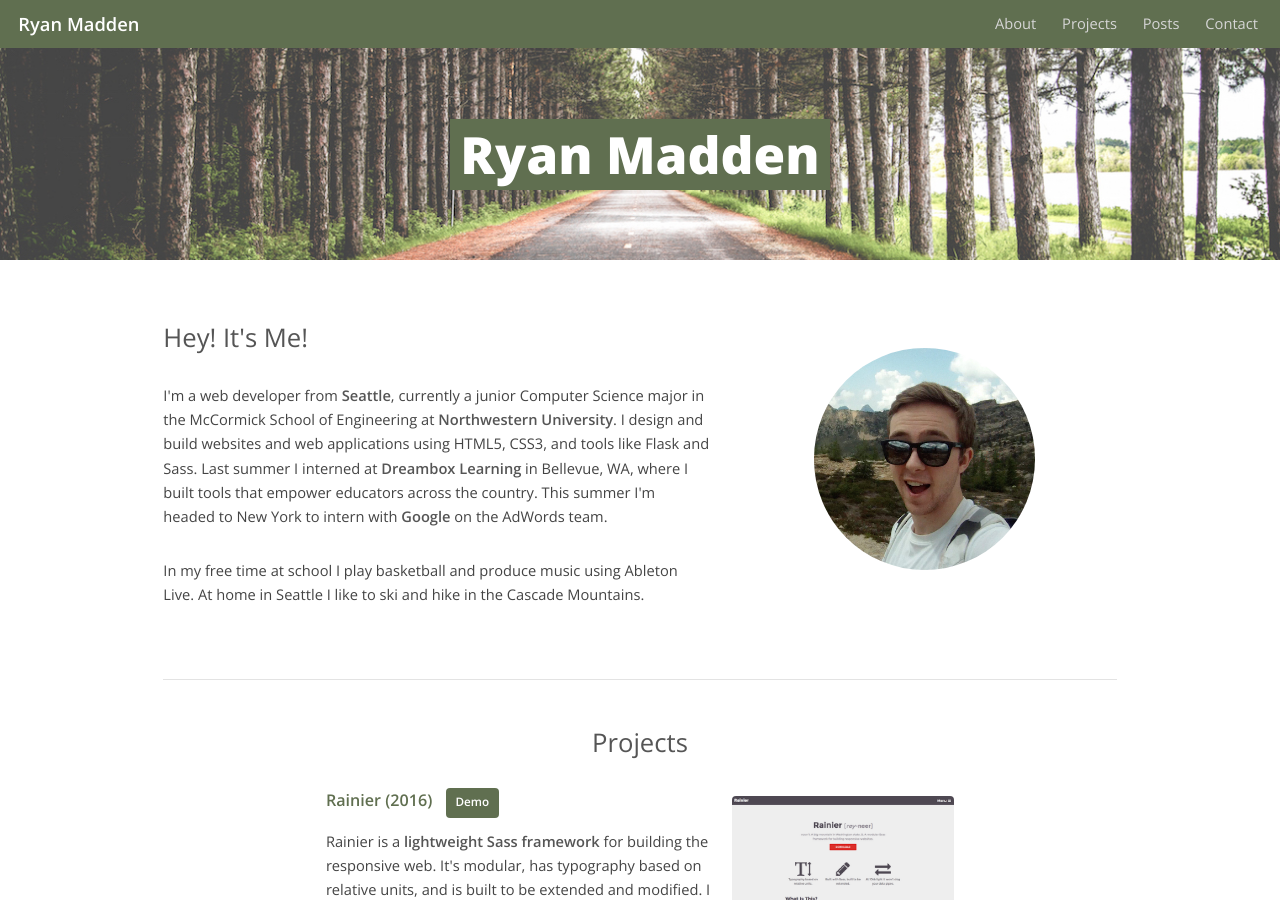
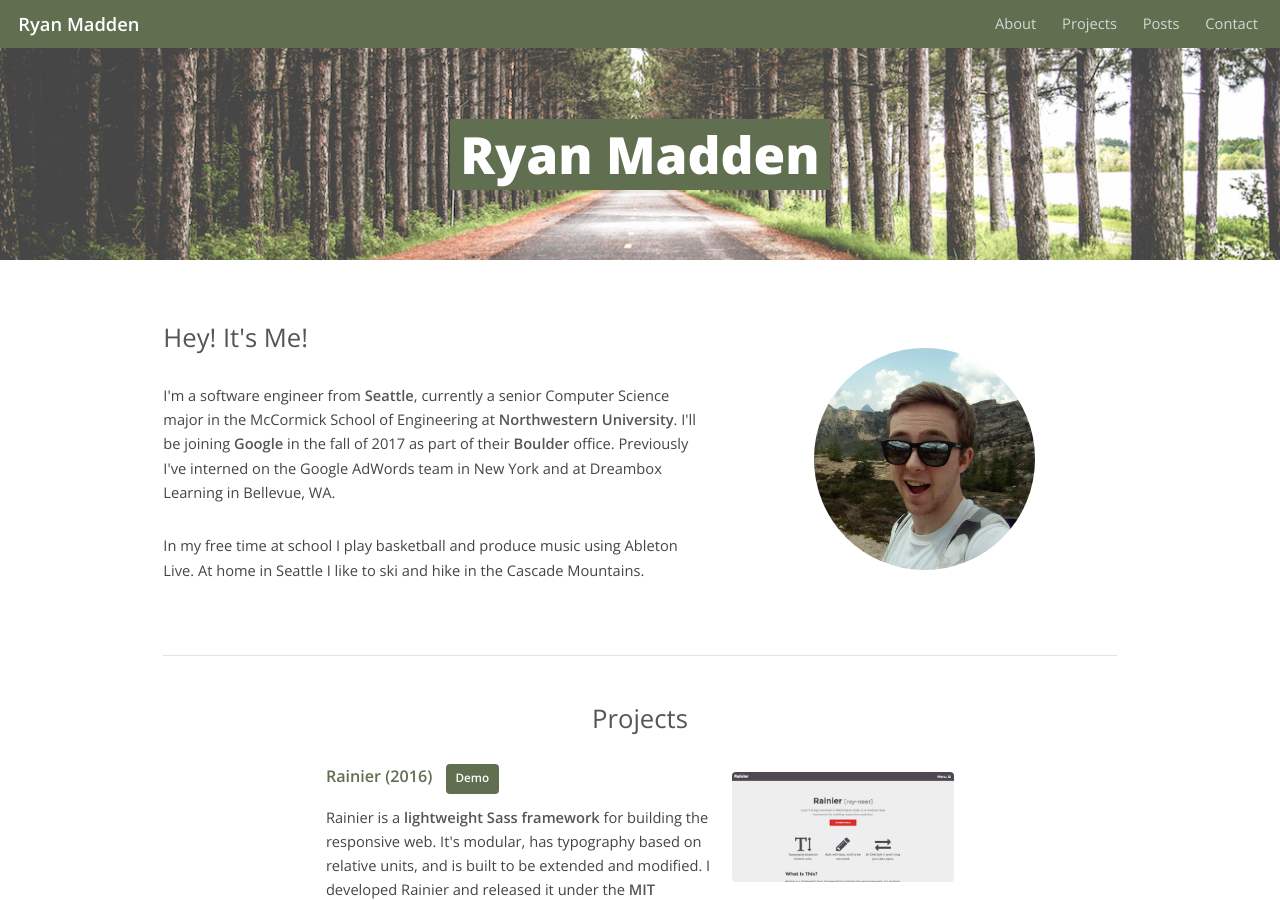
Before and after one commit to ryanmadden/ryanmadden.github.io, a Jekyll site: the page built from index.html, in a window 1280 px wide and 900 px high. Built offline with Jekyll 4.4.1, drawn with Linux system fonts in a browser that asks for light colours.

Commit message:
Update index copy

```diff
--- a/index.html
+++ b/index.html
@@ -9,7 +9,8 @@ title: Ryan Madden
     </section>
     <section class="7u 8u(medium) 12u$(small)">
         <h2>Hey! It's Me!</h2>
-        <p>I'm a web developer from <strong>Seattle</strong>, currently a junior Computer Science major in the McCormick School of Engineering at <strong>Northwestern University</strong>. I design and build websites and web applications using HTML5, CSS3, and tools like Flask and Sass. Last summer I interned at <strong>Dreambox Learning</strong> in Bellevue, WA, where I built tools that empower educators across the country. This summer I'm headed to New York to intern with <strong>Google</strong> on the AdWords team.</p>
+        <p>I'm a software engineer from <strong>Seattle</strong>, currently a senior Computer Science major in the McCormick School of Engineering at <strong>Northwestern University</strong>. I'll be joining <strong>Google</strong> in the fall of 2017 as part of their <strong>Boulder</strong> office. Previously I've interned on the Google AdWords team in New York and at Dreambox Learning in Bellevue, WA.</p>
+
         <p>In my free time at school I play basketball and produce music using Ableton Live. At home in Seattle I like to ski and hike in the Cascade Mountains.</p>
     </section>
     <section class="-1u 3u$ 4u$(medium) -4u(small) 4u$(small) not-small not-xsmall">
```
